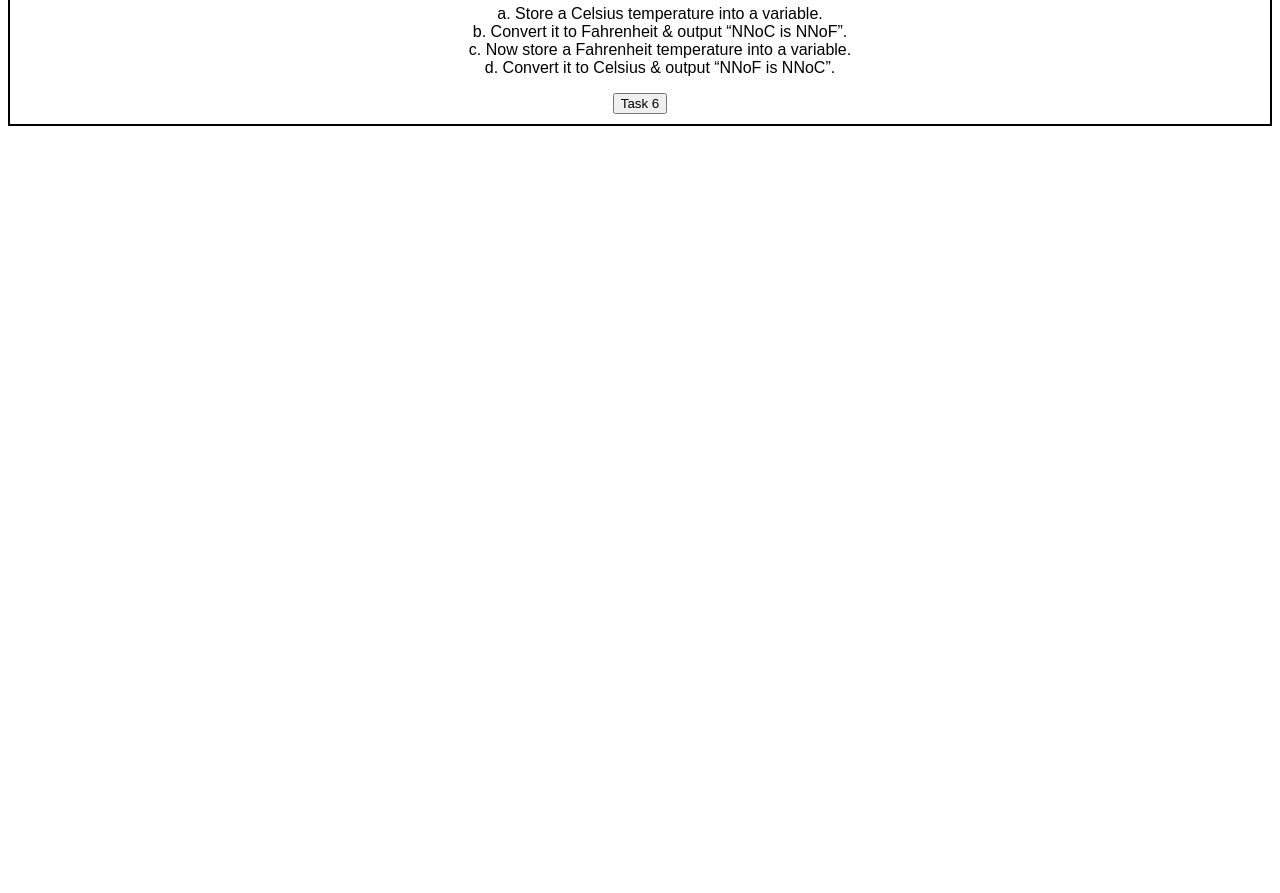
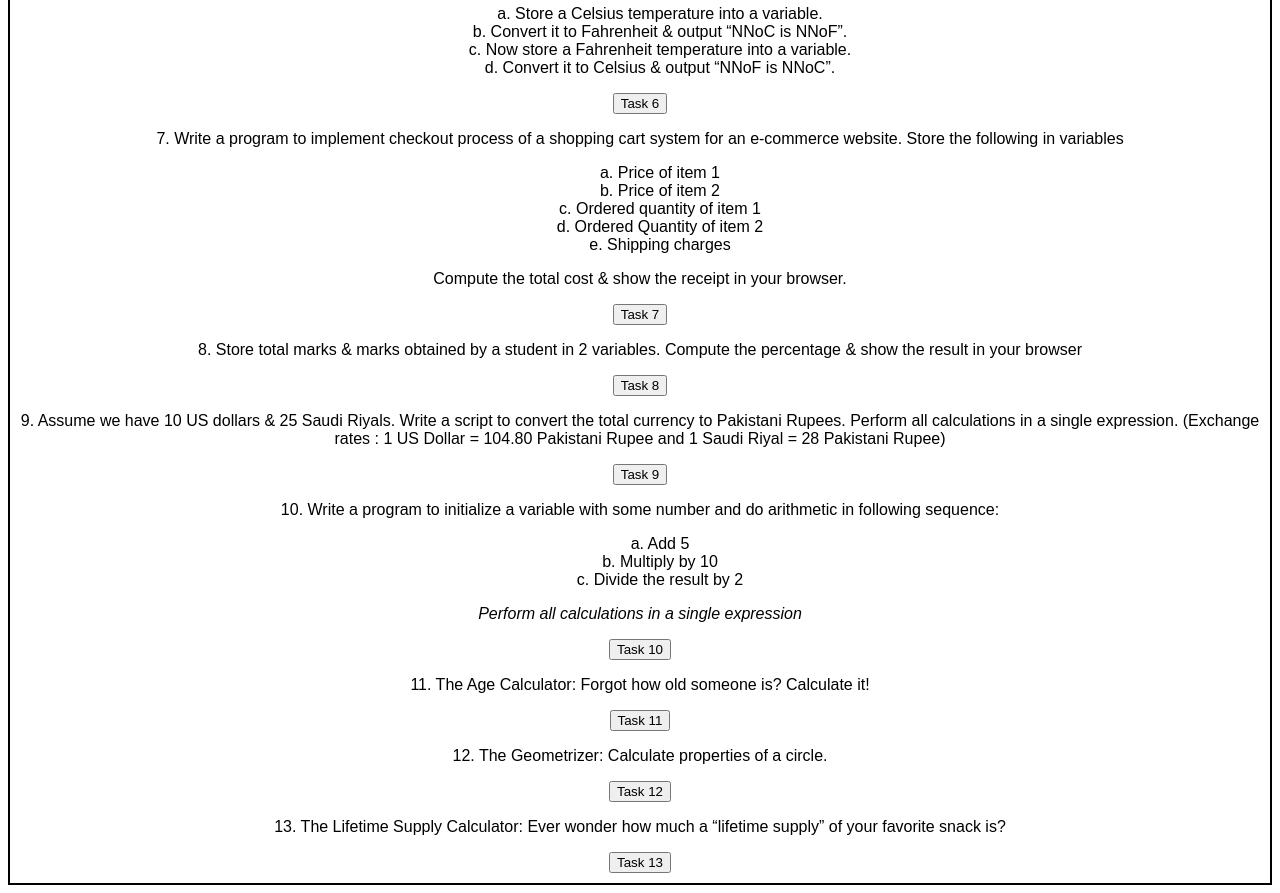
Before and after one commit to Yaqoob543/JS-Assignments, a plain HTML site: page Chapter 05/index.html in a window 1280 px wide. Shown: the part 480-1373 px from the top of the page. Before the commit the page ends 800 px from the top, so only its background shows below. Drawn offline with Linux system fonts and the light colour scheme.

Commit message:
commit
Assignment of Chapter 5 , Javascript

```diff
--- a/Chapter 05/app.js
+++ b/Chapter 05/app.js
@@ -4,7 +4,7 @@ function task1() {
     var num2 = Number(prompt("Enter Second Number"));
     var numTotal = num1 + num2;
 
-    document.write("<h2>", "Sum of " + num1 + " and " + num2 + " is " + numTotal , "</h2>");
+    document.write("<h2>", "Sum of " + num1 + " and " + num2 + " is " + numTotal, "</h2>");
 }
 
 
@@ -14,37 +14,37 @@ function task2() {
     var num_2 = Number(prompt("Enter Second Number"));
 
     var total = num_1 - num_2;
-    document.write("<h2>", "Subtraction of " + num_1 + " and " + num_2 + " is " + total , "</h2>");
+    document.write("<h2>", "Subtraction of " + num_1 + " and " + num_2 + " is " + total, "</h2>");
 
     var total = num_1 * num_2;
-    document.write("<h2>", "Multiplication of " + num_1 + " and " + num_2 + " is " + total , "</h2>");
+    document.write("<h2>", "Multiplication of " + num_1 + " and " + num_2 + " is " + total, "</h2>");
 
     var total = num_1 / num_2;
-    document.write("<h2>", "Division of " + num_1 + " and " + num_2 + " is " + total , "</h2>");
+    document.write("<h2>", "Division of " + num_1 + " and " + num_2 + " is " + total, "</h2>");
 
     var total = num_1 % num_2;
-    document.write("<h2>", "Modulus of " + num_1 + " and " + num_2 + " is " + total , "</h2>");
+    document.write("<h2>", "Modulus of " + num_1 + " and " + num_2 + " is " + total, "</h2>");
 }
 
 //Task 3
 function task3() {
     var number;
-    document.write("<p>" , "Value after variable is " + number , ("</p>") )
+    document.write("<p>", "Value after variable is " + number, ("</p>"))
 
     var number = 8;
-    document.write("<p>", "Initial Value : " + number , ("</p>"));
+    document.write("<p>", "Initial Value : " + number, ("</p>"));
 
     var number = ++number;
-    document.write("<p>", "Value after Increment is : " + number , ("</p>"));
+    document.write("<p>", "Value after Increment is : " + number, ("</p>"));
 
     var number = number + 7;
-    document.write("<p>", "Value after addition is : " + number , ("</p>"));
+    document.write("<p>", "Value after addition is : " + number, ("</p>"));
 
     var number = --number;
-    document.write("<p>" , "Value after decrement is : " + number , ("</p>"));
+    document.write("<p>", "Value after decrement is : " + number, ("</p>"));
 
     var number = number / 3;
-    document.write("<p>" , "The Remainder is " + number, ("</p>"));
+    document.write("<p>", "The Remainder is " + number, ("</p>"));
 }
 
 //Task 4
@@ -52,9 +52,9 @@ function task4() {
     var qty = 5;
     var price = 600;
 
-    var total = qty*price;
+    var total = qty * price;
 
-    document.write("<p>", "Total cost to buy " + qty + " tickets to a movie is " + total , ("</p>"));
+    document.write("<p>", "Total cost to buy " + qty + " tickets to a movie is " + total, ("</p>"));
 }
 
 //Task 5
@@ -66,8 +66,8 @@ function task5() {
 
 
 
-    document.write( "<h2>", num, " x ", 1, " = ",
-        num * 1 , "</h2>" )
+    document.write("<h2>", num, " x ", 1, " = ",
+        num * 1, "</h2>")
 
     document.write("<h2>", num, " x ", 2, " = ",
         num * 2, "</h2>")
@@ -86,14 +86,14 @@ function task5() {
 
 
     document.write("<h2>", num, " x ", 6, " = ",
-        num * 6 ,"</h2>")
+        num * 6, "</h2>")
 
 
     document.write("<h2>", num, " x ", 7, " = ",
         num * 8, "</h2>")
 
 
-    document.write( "<h2>", num, " x ", 8, " = ",
+    document.write("<h2>", num, " x ", 8, " = ",
         num * 8, "</h2>")
 
 
@@ -108,10 +108,114 @@ function task5() {
 //Task 6
 function task6() {
     var celcius = 33;
-    var CtoF = ( celcius * 9/5) + 32  ;
-    document.write( "<h2>" , celcius + "\xB0C is + " + CtoF + "\xB0F", "</h2>" );
+    var CtoF = (celcius * 9 / 5) + 32;
+    document.write("<h2>", celcius + "\xB0C is + " + CtoF + "\xB0F", "</h2>");
 
     var farenheit = 80;
-    var FtoC = (farenheit - 32 ) * 5/9;
-    document.write("<h2>" , farenheit + "\xB0F is + " + FtoC + "\xB0C", "</h2>" );
+    var FtoC = (farenheit - 32) * 5 / 9;
+    document.write("<h2>", farenheit + "\xB0F is + " + FtoC + "\xB0C", "</h2>");
 }
+
+//Task 7
+function task7() {
+
+    var item1 = 800;
+    var item2 = 250;
+    var qty1 = 3;
+    var qty2 = 7;
+    var shipping = 100;
+
+    var item_1_total = item1 * qty1;
+    var item_2_total = item2 * qty2;
+    var final_total = item_1_total + item_2_total + shipping;
+
+    document.write("<h1>", "Shopping Cart", "</h1>");
+
+    document.write("<p>", "Price of item 1 is " + "<b>", item1, "</b>", ("</p>"));
+    document.write("<p>", "Quantity of item 1 is " + "<b>", qty1, "</b>", ("</p>"));
+    document.write("<p>", "Price of item 2 is " + "<b>", item2, "</b>", ("</p>"));
+    document.write("<p>", "Quantity of item 2 is " + "<b>", qty2, "</b>", ("</p>"));
+    document.write("<p>", "Shipping Charges is  " + "<b>", shipping, "</b>", ("</p>"));
+
+    document.write("<p>", "Total Cost of Your Order is " + final_total);
+
+}
+
+//Task 8
+function task8() {
+
+    var totalmarks = 980;
+    var obtain = 804;
+    var percentage = obtain / totalmarks * 100;
+
+
+    document.write("<h1>", "Marks Sheet", "</h1>");
+
+    document.write("<p>", "Total Marks : " + totalmarks, "</p>");
+    document.write("<p>", "Marks Obtained : " + obtain, "</p>");
+    document.write("<p>" + "Percentage : " + percentage, "</p>");
+}
+
+//Task 9
+function task9() {
+    var usd = 104.80;
+    var riyal = 28;
+    var totalpkr = 10 * usd + 25 * riyal;
+
+    document.write("<h2>", "Currency in PKR ", "</h2>");
+
+    document.write("<p>", "Total Currency in PKR : " + totalpkr, "</p>");
+
+}
+
+
+//Task 10 Contain a snapshot of relevant code
+
+
+//Task 11
+function task11() {
+    var current = 2022;
+    var birthyear = prompt("Enter Your Birth Year");
+    var age = current - birthyear;
+
+    document.write("<h2>", "Age Calculator", "</h2>");
+
+    document.write("<p>", "Current Year is : " + current, "</p>");
+    document.write("<p>", "Your Birth Year is : " + birthyear, "</p>");
+    document.write("<p>", "Your Age is : " + age, "</p>");
+
+}
+
+
+//Task 12
+function task12() {
+
+    var radius = 20;
+    var circum = 2 * 3.142 * radius;
+    var area = 3.142 * radius * radius;
+
+    document.write("<h2>", "The Geometrizer", "</h2>");
+
+    document.write("<p>", "Radius of a Circle is : " + radius, "</p>");
+    document.write("<p>", "The circumference is : " + circum, "</p>");
+    document.write("<p>", "The area is : " + area, "</p>");
+}
+
+//Task 13
+function task13 () {
+    var snack = prompt("Enter the Name of Your Favorite Snack");
+    var current_age = prompt("Enter Your Age");
+    var max_age = 65;
+    var perday = prompt("Enter the Amount of Snacks for Per day");
+    var need = ( max_age-current_age ) *365;
+
+
+    document.write("<h1>" , "The Lifetime Supply Calculator" , "</h2>");
+
+    document.write("<p>", " Your Favorite Snack is : " + snack , "</p>");
+    document.write("<p>" , "Your Current age is : " + current_age , "</p>");
+    document.write("<p>" , "Your Estimated Maxiumu age is : " + max_age , "</p>");
+    document.write("<p>" , "Amount of Snacks per day : " + perday , "</p>");
+    document.write("<p>" , "You will need " + need + " " + snack + " to last you until the ripe old age of " + max_age , "</p>");
+
+}
--- a/Chapter 05/index.html
+++ b/Chapter 05/index.html
@@ -59,9 +59,61 @@ converter based on the steps here.
         <button type="submit" onclick="task6()" class="btn btn-primary">Task 6</button>
 
 
+        <p>
+            7. Write a program to implement checkout process of a
+            shopping cart system for an e-commerce website. Store
+            the following in variables
 
+        <ul>
+            <li>a. Price of item 1</li>
+            <li>b. Price of item 2</li>
+            <li>c. Ordered quantity of item 1</li>
+            <li>d. Ordered Quantity of item 2</li>
+            <li>e. Shipping charges</li>
+        </ul>
+        Compute the total cost & show the receipt in your browser.
+        </p>
+        <button type="submit" onclick="task7()" class="btn btn-primary">Task 7</button>
 
+        <p>
+            8. Store total marks & marks obtained by a student in 2
+            variables. Compute the percentage & show the result in
+            your browser
+        </p>
+        <button type="submit" onclick="task8()" class="btn btn-primary">Task 8</button>
 
+        <p>
+            9. Assume we have 10 US dollars & 25 Saudi Riyals. Write a
+            script to convert the total currency to Pakistani Rupees.
+            Perform all calculations in a single expression.
+            (Exchange rates : 1 US Dollar = 104.80 Pakistani Rupee
+            and 1 Saudi Riyal = 28 Pakistani Rupee)
+        </p>
+        <button type="submit" onclick="task9()" class="btn btn-primary">Task 9</button>
+        <p>
+            10. Write a program to initialize a variable with some
+            number and do arithmetic in following sequence:
+        <ol>
+            <li>a. Add 5</li>
+            <li>b. Multiply by 10</li>
+            <li>c. Divide the result by 2</li>
+        </ol>
+        <i> Perform all calculations in a single expression </i>
+        </p>
+        <button type="submit" class="btn btn-primary"> <a href="/Chapter 05/assests/Task 10.JPG"> Task 10 </a></button>
+        <p>
+            11. The Age Calculator: Forgot how old someone is?
+            Calculate it!
+        </p>
+
+        <button type="submit" onclick="task11()" class="btn btn-primary">Task 11</button>
+
+        <p>12. The Geometrizer: Calculate properties of a circle.</p>
+        <button type="submit" onclick="task12()" class="btn btn-primary">Task 12</button>
+
+        <p>13. The Lifetime Supply Calculator: Ever wonder how
+            much a “lifetime supply” of your favorite snack is?</p>
+            <button type="submit" onclick="task13()" class="btn btn-primary">Task 13</button>
 
 
 
```
Also changed, not shown: Chapter 05/assests/Task 10.JPG (added). Lines whose indentation alone changed are shown as unchanged.
